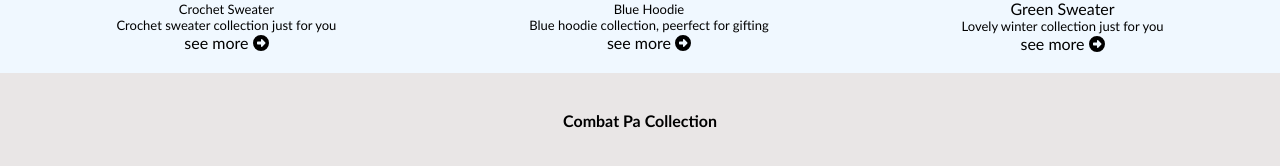
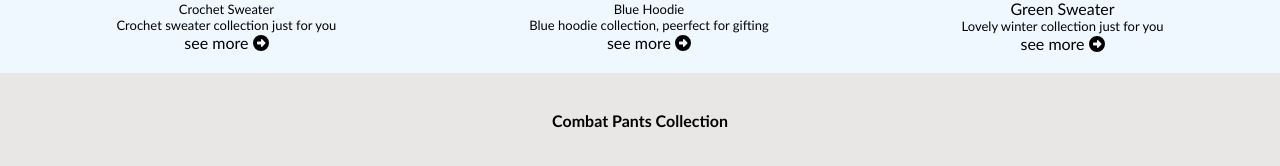
Before and after one commit to emperor1239182/Xpressionstoree, a React (Vite) app: page /Xpressionstoree/home in a window 1280 px wide. Shown: the part 2698-2864 px from the top of the page. Built offline with nearby package versions, Linux system fonts and the light colour scheme.

Commit message:
pants correction

```diff
--- a/src/Home/Home.jsx
+++ b/src/Home/Home.jsx
@@ -279,7 +279,7 @@ useEffect (() => {
             </section><br /> <br />
 
             <section className="Combat-Pants">
-            <h4 style={{textAlign: 'center'}}>Combat Pa Collection</h4> <br /> <br />
+            <h4 style={{textAlign: 'center'}}>Combat Pants Collection</h4> <br /> <br />
             <div className="combatPants" style={Samples}>
                 <div className="pants">
                 <li>
```
